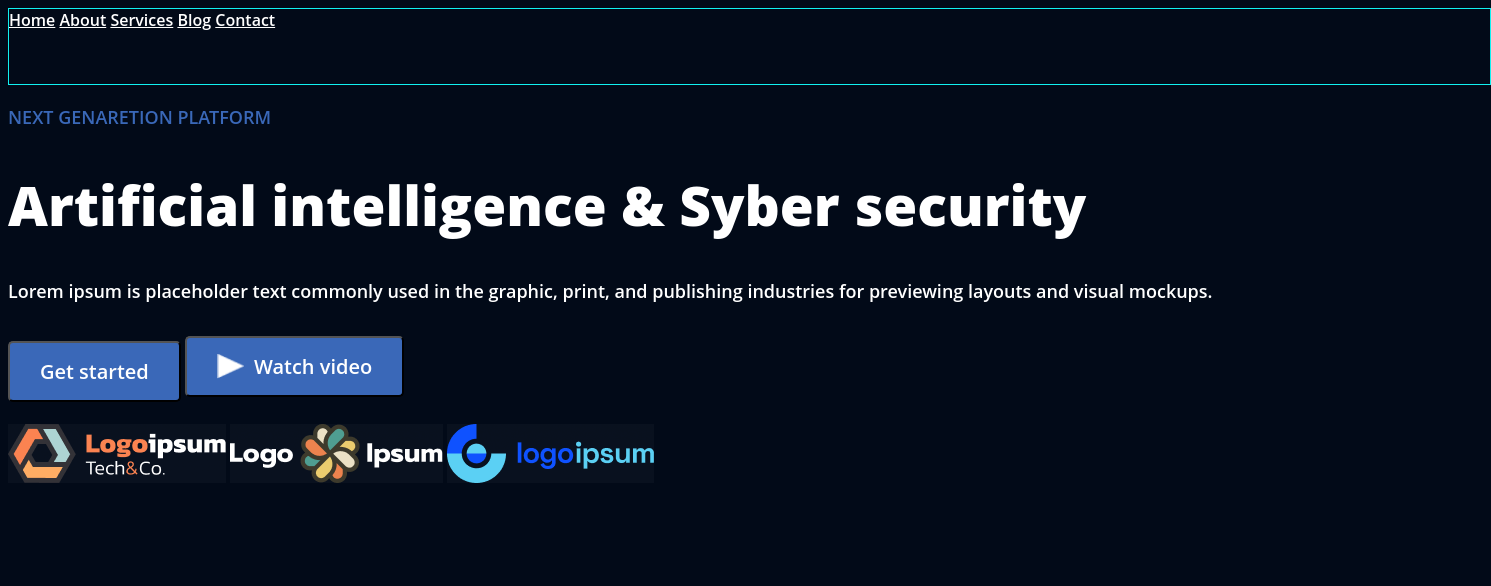
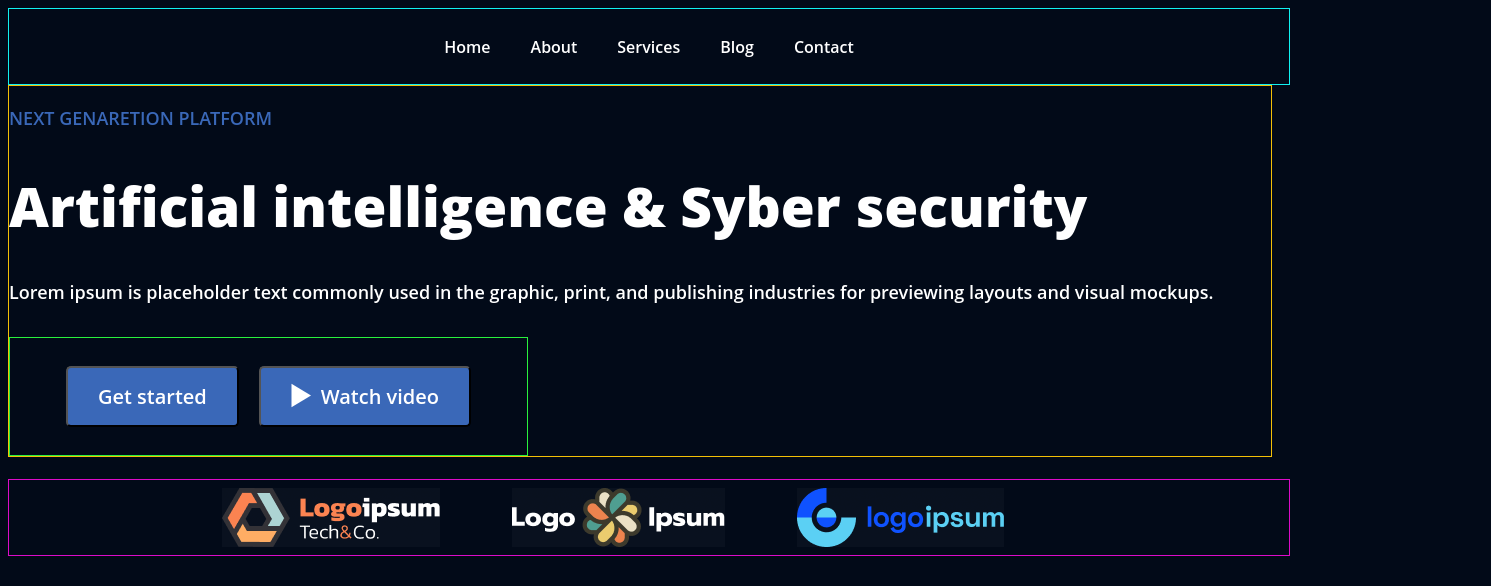
Before and after one commit to Cunarepa/Web-3, a plain HTML site: page index.html in a window 1280 px wide. Shown: the whole page, 1491 px wide, since content can reach past the window. Drawn offline with Linux system fonts and the light colour scheme.

Commit message:
Добавил

```diff
--- a/index.html
+++ b/index.html
@@ -25,7 +25,9 @@
                   mockups.</h5>
             <div class="top__buttons">
                 <button>Get started</button>
-                <button> <img class="imaging_play" src="images/Polygon 1.png" alt="">Watch video</button>
+                <button> <svg xmlns="http://www.w3.org/2000/svg" width="20" height="25" viewBox="0 0 20 25" fill="none">
+                    <path d="M20 12.5L0.500001 24.1913L0.500002 0.808657L20 12.5Z" fill="white"/>
+                  </svg>Watch video</button>
             </div>
 
         </div>
--- a/style.css
+++ b/style.css
@@ -1,5 +1,6 @@
 * {
     font-family: "Open Sans";
+    text-decoration: none;
 }
 
 body {
@@ -16,10 +17,18 @@ a {
 }
 
 .header {
-    width: 1481px;
+    display: inline-flex;
+    width: 100vw;
     height: 75px;
     flex-shrink: 0;
+    gap: 40px;
     border: 1px solid #11F1F1;
+    justify-content: center;
+    align-items: center;
+}
+
+.top__info {
+    border: 1px solid #F4C006;
 }
 
 .text_h1 {
@@ -66,3 +75,32 @@ button {
     height: 26px;
     /* transform: rotate(90deg); */
 }
+
+.top__buttons {
+    display: inline-flex;
+    padding: 15px 30px;
+    align-items: flex-start;
+    gap: 20px;
+    width: 457px;
+    height: 87px;
+    flex-shrink: 0;
+    border: 1px solid #29F13D;
+    justify-content: center;
+    align-items: center;
+}
+
+.top__logo {
+    width: 100vw;
+    height: 75px;
+    display: inline-flex;
+    justify-content: center;
+    align-items: center;
+    gap: 72px;
+    border: 1px solid #DD0BC8;
+
+}
+
+.imaging__foot {
+    height: 59px;
+    flex-shrink: 0;
+}
```
